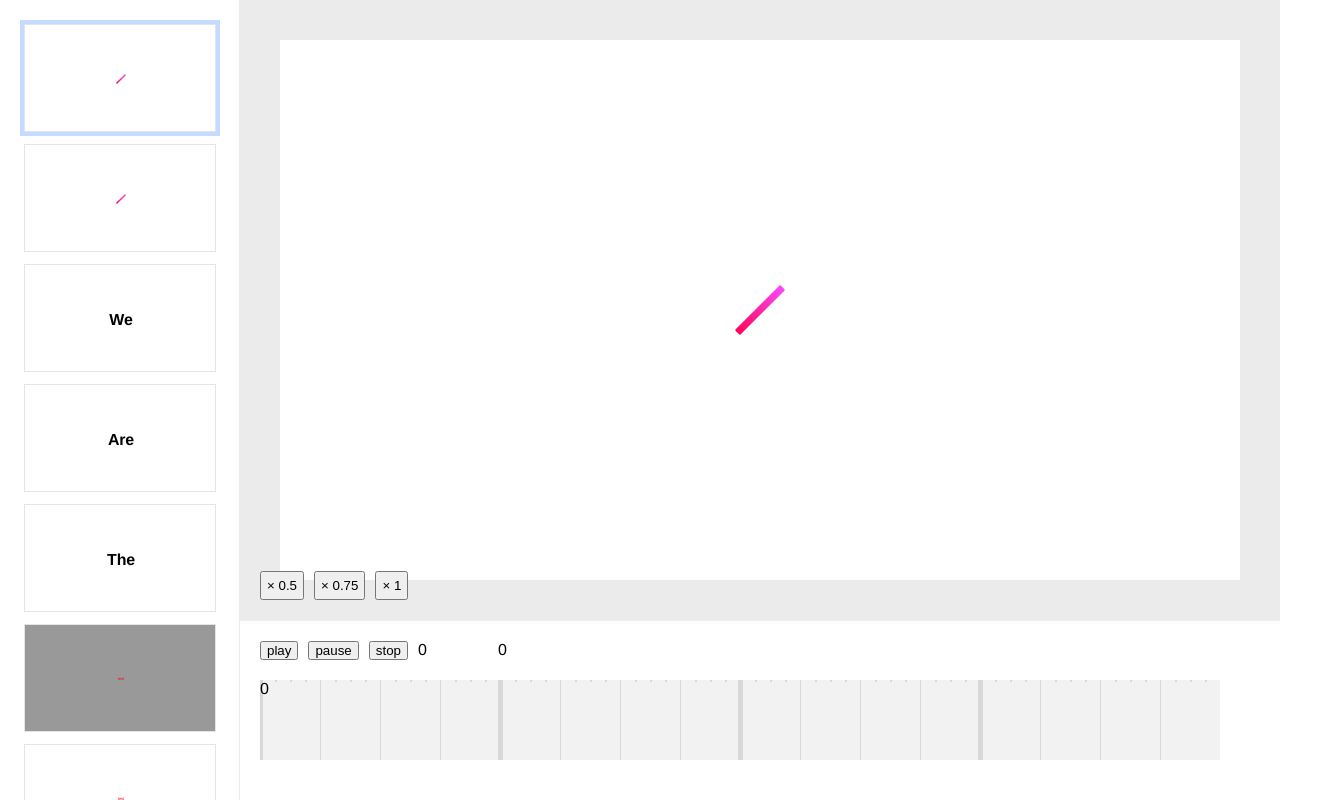
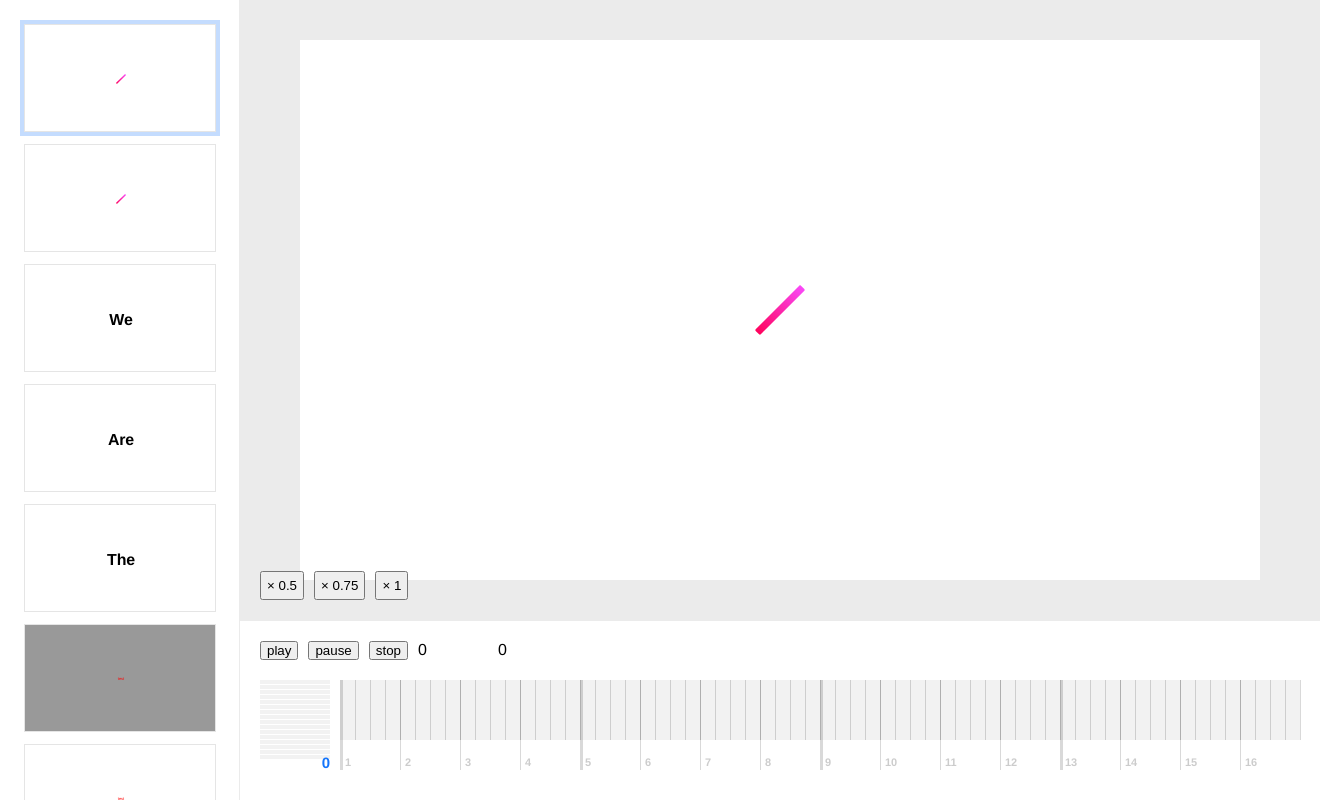
Before and after one commit to morx3x/studio-video, a Vue app: page / in a window 1280 px wide. Shown: the whole page, 1320 px wide, since content can reach past the window. Built offline with nearby package versions, Linux system fonts and the light colour scheme.

Commit message:
タイムライン改良

```diff
--- a/src/components/Music.vue
+++ b/src/components/Music.vue
@@ -13,7 +13,7 @@
 </template>
 
 <script>
-// import music1 from '@/assets/music1.mp3'
+import music1 from '@/assets/music1.mp3'
 import music2 from '@/assets/music2.mp3'
 import Timeline2 from './Timeline2'
 
--- a/src/components/Timeline2.vue
+++ b/src/components/Timeline2.vue
@@ -1,18 +1,23 @@
 
 <template lang="pug">
 .timeline2(:style="timelineStyle")
-  .bar(:style="barStyle")
+  .bar-base
+    .bar(:style="barStyle")
   .line(
     v-for="i in 16"
     :style="{left: `${(i - 1) * 60}px`}"
     :class="{done: i - 1 < beat % 16, bold: i % 4 === 1}"
   )
     .dots(
-      v-for="k in 3"
-      :style="{left: `${k * 15}px`}"
-      :class="{done: i - 1 < beat % 16}"
+      v-for="k in 4"
+      :style="{left: `${(k - 1) * 15}px`}"
+      :class="{done: i - 1 + k * 0.25 < beat % 16}"
     )
-  p {{dispBeat}}
+    p {{Math.round(i + beat - (beat % 16))}}
+  .all
+    div(v-for="i in 16")
+      span(:style="{transform: `translateX(${Math.min(beat / 16 - (i - 1), 1) * 100}%)`}")
+  label {{Math.ceil(this.beat)}}
 </template>
 
 <script>
@@ -34,8 +39,8 @@ export default {
     beat() {
       return (this.player.time / 6) * 16.04
     },
-    dispBeat() {
-      return Math.ceil(this.beat)
+    totalBeat() {
+      return (this.player.duration / 6) * 16.04
     },
     timelineStyle() {
       return {
@@ -57,40 +62,82 @@ export default {
 .timeline2
   position relative
   width 1000px
-  height 80px
+  height 90px
   margin-top 20px
-  background rgba(0,0,0,0.05)
-  overflow hidden
-  .bar
+  margin-left 80px
+  background rgba(0,0,0,0)
+  // overflow-x hidden
+  .bar-base
     position absolute
     bottom 0
     width 100%
-    height 5px
-    background rgba(0,0,0,0.4)
-    pointer-events none
+    height 2px
+    overflow hidden
+    .bar
+      position absolute
+      bottom 0
+      width 100%
+      height 2px
+      background rgba(20,117,251, 0.5)
+      pointer-events none
   .line
     position absolute
     top 0
     left 0
     width 1px
     height 100%
-    background rgba(0,0,0,1)
-    opacity 0.1
+    background rgba(0,0,0,0.15)
     &.done
-      background rgba(0,0,0,1)
-      opacity 0.3
+      background rgb(20,117,251)
+      p
+        color rgb(20,117,251)
     &.bold
-      box-shadow 0 0 0 2px rgba(0,0,0,1)
+      left -1px
+      width 3px
+    p
+      position absolute
+      bottom 2px
+      left 5px
+      font-size 11px
+      font-weight 700
+      color rgba(0,0,0,0.2)
     .dots
       position absolute
-      width 2px
-      height 2px
-      background #000
+      width 15px
+      height 60px
+      background rgba(0,0,0,0.05)
+      border-right 1px solid rgba(0,0,0, 0.1)
       &.done
-        background rgba(0,0,0,1)
-        opacity 0.3
-  p
-    top 0
-    left 0
+        background rgba(20,117,251, 0.2)
+        border-right 1px solid rgba(20,117,251, 0.5)
+        opacity 1
+  .all
     position absolute
+    left -80px
+    height 100px
+    width 70px
+    div
+      position relative
+      width 100%
+      height 4px
+      margin-bottom 1px
+      background rgba(0,0,0, 0.05)
+      overflow hidden
+      span
+        position absolute
+        left 0
+        height 100%
+        width 100%
+        left -100%
+        background rgba(20,117,251, 0.3)
+  label
+    bottom 0
+    right 100%
+    padding 0 10px
+    position absolute
+    color rgb(20,117,251)
+    font-weight 700
+    font-size 15px
+    line-height 15px
+    text-align right
 </style>
```
